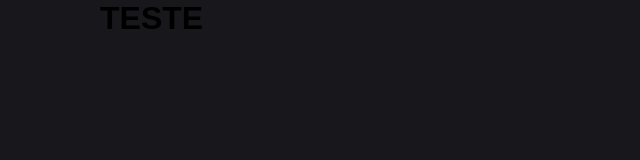
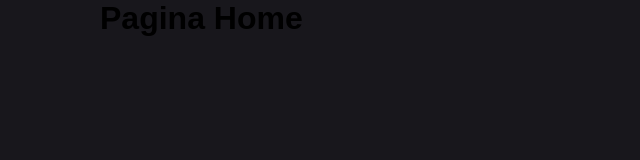
Before and after one commit to piedro404/cripto-list-reactjs-curso, a React (Vite) app: page / in a window 1280 px wide. Shown: the top 160 px of the page, without its empty margins (0-640 px from the left). Built offline with nearby package versions, Linux system fonts and the light colour scheme.

Commit message:
feat: :seedling: Create Routes and Pages Structure

```diff
--- a/package.json
+++ b/package.json
@@ -10,8 +10,12 @@
     "preview": "vite preview"
   },
   "dependencies": {
+    "localforage": "^1.10.0",
+    "match-sorter": "^6.3.4",
     "react": "^18.2.0",
-    "react-dom": "^18.2.0"
+    "react-dom": "^18.2.0",
+    "react-router-dom": "^6.22.3",
+    "sort-by": "^1.2.0"
   },
   "devDependencies": {
     "@types/react": "^18.2.64",
--- a/src/App.tsx
+++ b/src/App.tsx
@@ -1,12 +1,10 @@
-import { useState } from 'react'
+import { Provider } from 'react'
+import { router } from './routes'
+import { RouterProvider } from 'react-router-dom'
 
 function App() {
   return (
-    <>
-      <div>
-        <h1>TESTE</h1>
-      </div>
-    </>
+    <RouterProvider router={router}/>
   )
 }
 
--- /dev/null
+++ b/src/pages/detail/index.tsx
@@ -0,0 +1,8 @@
+
+export function Detail() {
+    return(
+        <div>
+            <h1>Pagina Detalhes</h1>
+        </div>
+    )
+}
--- /dev/null
+++ b/src/pages/home/index.tsx
@@ -0,0 +1,8 @@
+
+export function Home() {
+    return(
+        <div>
+            <h1>Pagina Home</h1>
+        </div>
+    )
+}
--- /dev/null
+++ b/src/pages/notfound/index.tsx
@@ -0,0 +1,8 @@
+
+export function NotFound() {
+    return(
+        <div>
+            <h1>Pagina 404</h1>
+        </div>
+    )
+}
--- /dev/null
+++ b/src/routes.tsx
@@ -0,0 +1,18 @@
+import { createBrowserRouter } from "react-router-dom"
+
+import { Home } from "./pages/home"
+import { Detail } from "./pages/detail"
+import { NotFound } from "./pages/notfound"
+
+const router = createBrowserRouter([
+    {
+        children: [
+            {
+                path: "/",
+                element:<Home/>
+            }
+        ]
+    }
+])
+
+export { router };
```
Also changed, not shown: 1 other file (tests, documents, lock files or other folders).
